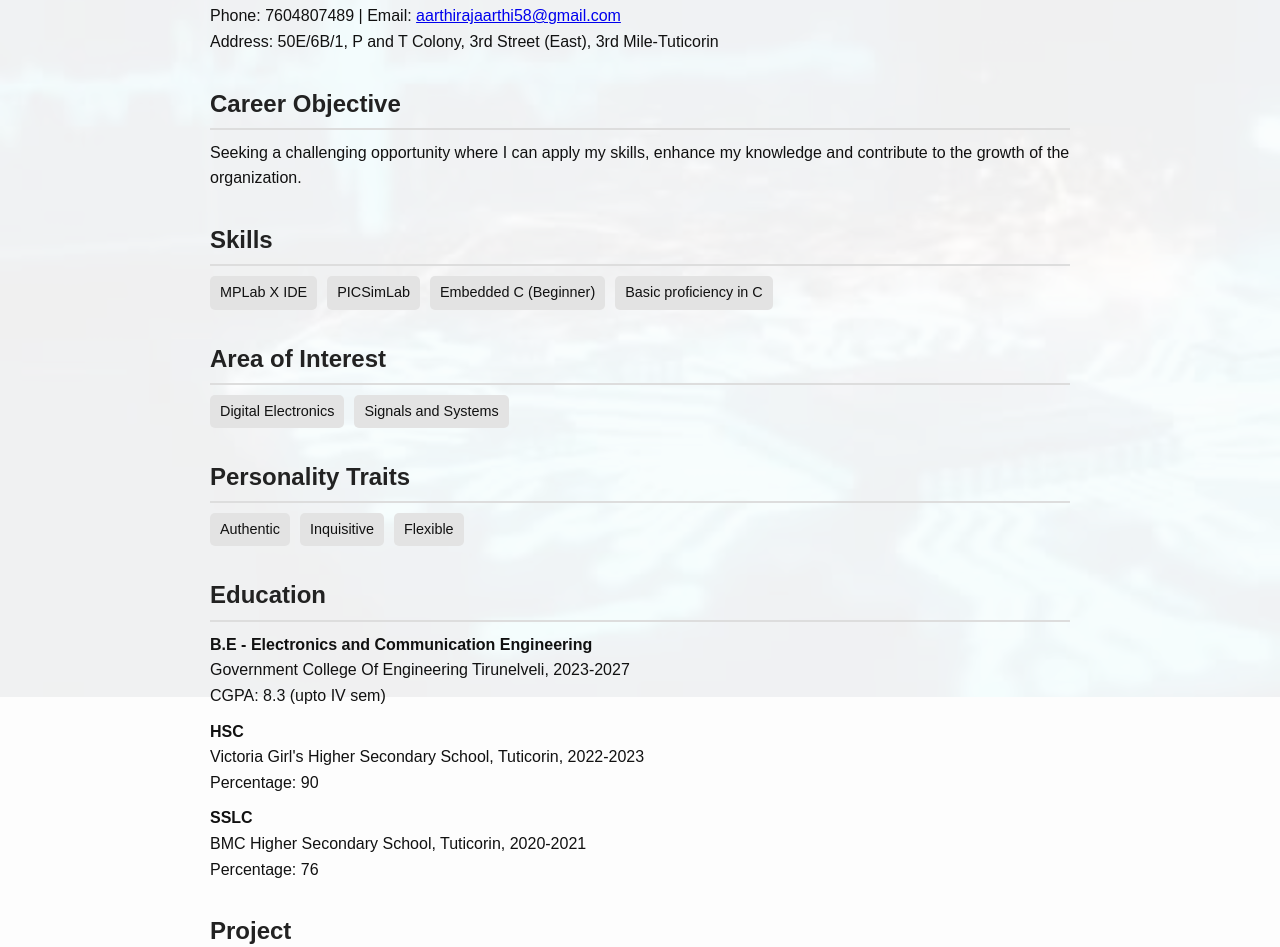
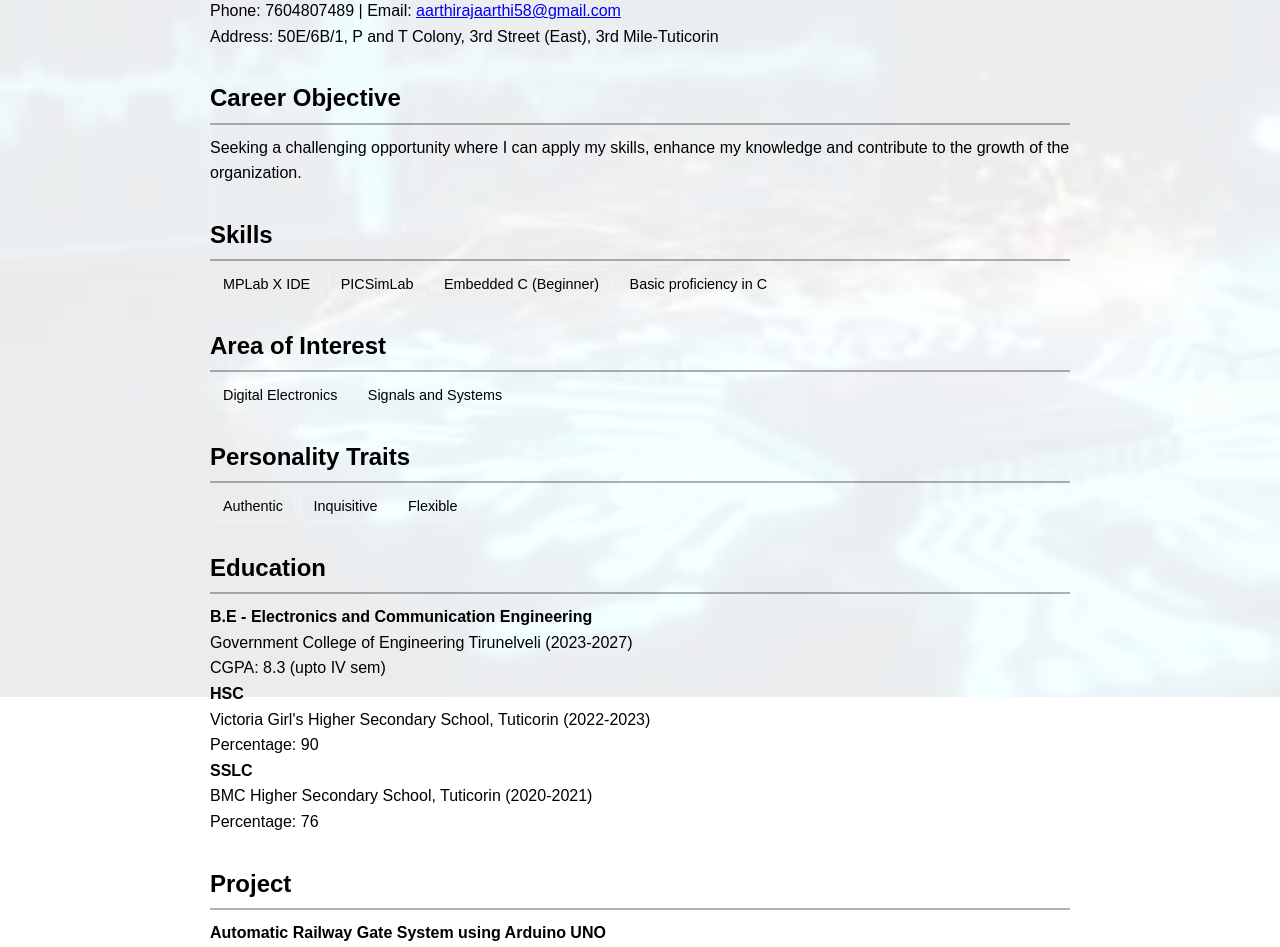
Before and after one commit to aarthi-raj-284/portfolio, a plain HTML site: page index.html in a window 1280 px wide. Shown: the part 103-1050 px from the top of the page. Drawn offline with Linux system fonts and the light colour scheme.

Commit message:
Update index.html

```diff
--- a/index.html
+++ b/index.html
@@ -4,8 +4,8 @@
   <meta charset="UTF-8">
   <meta name="viewport" content="width=device-width, initial-scale=1.0">
   <title>Aarthi K | Resume Portfolio</title>
+
   <style>
-    /* Basic Reset */
     * {
       margin: 0;
       padding: 0;
@@ -13,14 +13,14 @@
     }
 
     body {
-      font-family: 'Arial', sans-serif;
+      font-family: Arial, sans-serif;
       color: #111;
-      background: #fdfdfd;
+      background: transparent;
       line-height: 1.6;
       overflow-x: hidden;
     }
 
-    /* Scrollable animated background */
+    /* Scrollable animated BG */
     #animated-bg {
       position: fixed;
       top: 0;
@@ -28,7 +28,7 @@
       width: 100%;
       height: 100%;
       z-index: -1;
-      opacity: 0.05; /* subtle watermark */
+      opacity: 0.08;
       pointer-events: none;
       background-size: cover;
       background-position: center;
@@ -37,68 +37,41 @@
 
     @keyframes scrollFrames {
       0% { background-image: url('frames/ezgif-frame-001.jpg'); }
-      0.42% { background-image: url('frames/ezgif-frame-002.jpg'); }
-      0.83% { background-image: url('frames/ezgif-frame-003.jpg'); }
-      /* Continue this pattern up to frame 240 */
       100% { background-image: url('frames/ezgif-frame-240.jpg'); }
     }
 
-    /* Container */
+    /* CONTENT (no background at all) */
     .container {
       max-width: 900px;
       margin: auto;
       padding: 40px 20px;
+      background: transparent !important;   /* removed white */
     }
 
-    h1, h2, h3 {
-      color: #222;
+    h1, h2 {
       margin-bottom: 10px;
+      color: #000;
+      background: transparent !important;
     }
 
-    h1 {
-      font-size: 2.2em;
+    p, span, li {
+      background: transparent !important;
+      color: #000;
+    }
+
+    .badges span {
+      background: rgba(255, 255, 255, 0.25);
+      backdrop-filter: blur(3px);
+      padding: 6px 12px;
+      border-radius: 6px;
+      font-size: 0.9em;
+      border: 1px solid rgba(255,255,255,0.3);
     }
 
     h2 {
-      font-size: 1.5em;
       margin-top: 30px;
-      border-bottom: 2px solid #ddd;
+      border-bottom: 2px solid rgba(0,0,0,0.3);
       padding-bottom: 5px;
-    }
-
-    p, li {
-      margin-bottom: 10px;
-    }
-
-    ul {
-      list-style: disc inside;
-    }
-
-    .contact {
-      margin-bottom: 20px;
-    }
-
-    .contact p {
-      margin-bottom: 5px;
-    }
-
-    /* Skills & Interests as inline blocks */
-    .skills, .interests, .traits {
-      display: flex;
-      flex-wrap: wrap;
-      gap: 10px;
-    }
-
-    .skills span, .interests span, .traits span {
-      background: #e3e3e3;
-      padding: 5px 10px;
-      border-radius: 5px;
-      font-size: 0.9em;
-    }
-
-    /* Sections styling */
-    section {
-      margin-bottom: 25px;
     }
 
     /* Footer */
@@ -106,34 +79,33 @@
       text-align: center;
       margin-top: 50px;
       font-size: 0.9em;
-      color: #666;
+      color: #222;
+      background: transparent !important;
     }
   </style>
 </head>
+
 <body>
 
   <div id="animated-bg"></div>
 
   <div class="container">
-    <!-- Header -->
     <header>
       <h1>Aarthi K</h1>
-      <p class="contact">
+      <p>
         Phone: 7604807489 | Email: <a href="mailto:aarthirajaarthi58@gmail.com">aarthirajaarthi58@gmail.com</a><br>
         Address: 50E/6B/1, P and T Colony, 3rd Street (East), 3rd Mile-Tuticorin
       </p>
     </header>
 
-    <!-- Career Objective -->
     <section>
       <h2>Career Objective</h2>
       <p>Seeking a challenging opportunity where I can apply my skills, enhance my knowledge and contribute to the growth of the organization.</p>
     </section>
 
-    <!-- Skills -->
     <section>
       <h2>Skills</h2>
-      <div class="skills">
+      <div class="badges">
         <span>MPLab X IDE</span>
         <span>PICSimLab</span>
         <span>Embedded C (Beginner)</span>
@@ -141,73 +113,62 @@
       </div>
     </section>
 
-    <!-- Area of Interest -->
     <section>
       <h2>Area of Interest</h2>
-      <div class="interests">
+      <div class="badges">
         <span>Digital Electronics</span>
         <span>Signals and Systems</span>
       </div>
     </section>
 
-    <!-- Personality Traits -->
     <section>
       <h2>Personality Traits</h2>
-      <div class="traits">
+      <div class="badges">
         <span>Authentic</span>
         <span>Inquisitive</span>
         <span>Flexible</span>
       </div>
     </section>
 
-    <!-- Education -->
     <section>
       <h2>Education</h2>
       <p><strong>B.E - Electronics and Communication Engineering</strong><br>
-      Government College Of Engineering Tirunelveli, 2023-2027<br>
+      Government College of Engineering Tirunelveli (2023-2027)<br>
       CGPA: 8.3 (upto IV sem)</p>
 
       <p><strong>HSC</strong><br>
-      Victoria Girl's Higher Secondary School, Tuticorin, 2022-2023<br>
+      Victoria Girl's Higher Secondary School, Tuticorin (2022-2023)<br>
       Percentage: 90</p>
 
       <p><strong>SSLC</strong><br>
-      BMC Higher Secondary School, Tuticorin, 2020-2021<br>
+      BMC Higher Secondary School, Tuticorin (2020-2021)<br>
       Percentage: 76</p>
     </section>
 
-    <!-- Project -->
     <section>
       <h2>Project</h2>
       <p><strong>Automatic Railway Gate System using Arduino UNO</strong><br>
-      Designed to reduce accidents caused by manual gate operation by automating the railway gate using sensors and Arduino.</p>
+      Designed to reduce accidents by automating the railway gate using sensors and Arduino.</p>
     </section>
 
-    <!-- Internship -->
     <section>
       <h2>Internship</h2>
-      <p>Completed a 4-week internship via Emertxe. Gained knowledge in the creation of microwave oven system using MPLab X IDE, XC8 Compiler, and PICSim Lab.</p>
+      <p>Completed a 4-week internship via Emertxe.
+      Learned microwave oven system creation using MPLab X IDE, XC8 Compiler and PICSimLab.</p>
     </section>
 
-    <!-- Achievement -->
     <section>
       <h2>Achievements</h2>
-      <p>Secured 1st place in TechExpo conducted at GCE Tirunelveli for the team project "Automatic Railway Gate System" (₹750 cash prize).</p>
-    </section>
-
-    <!-- Workshops & Activities -->
-    <section>
-      <h2>Workshops & Enrichment Activities</h2>
-      <p>Participated in various workshops and enrichment activities to enhance practical knowledge and skills.</p>
+      <p>Won 1st place in TechExpo at GCE Tirunelveli for the project “Automatic Railway Gate System” (₹750 prize).</p>
     </section>
 
     <footer>
-      &copy; 2026 Aarthi K | All rights reserved
+      © 2026 Aarthi K
     </footer>
   </div>
 
+  <!-- Auto generate animation frames -->
   <script>
-    // Auto-generate keyframes for 240 frames
     const style = document.createElement('style');
     let framesCSS = '@keyframes scrollFrames {';
     for(let i=1; i<=240; i++){
```
